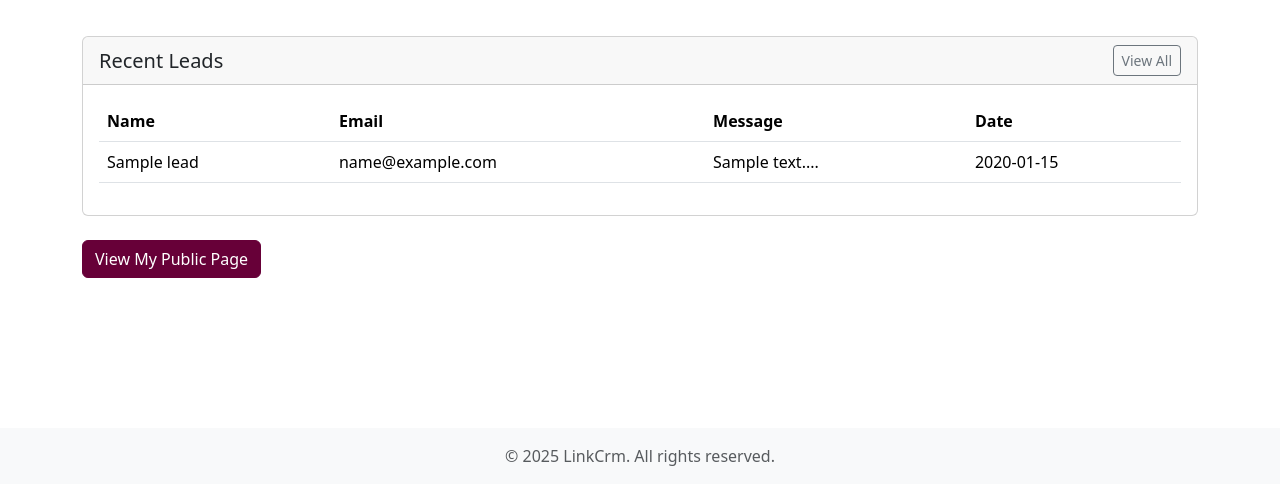
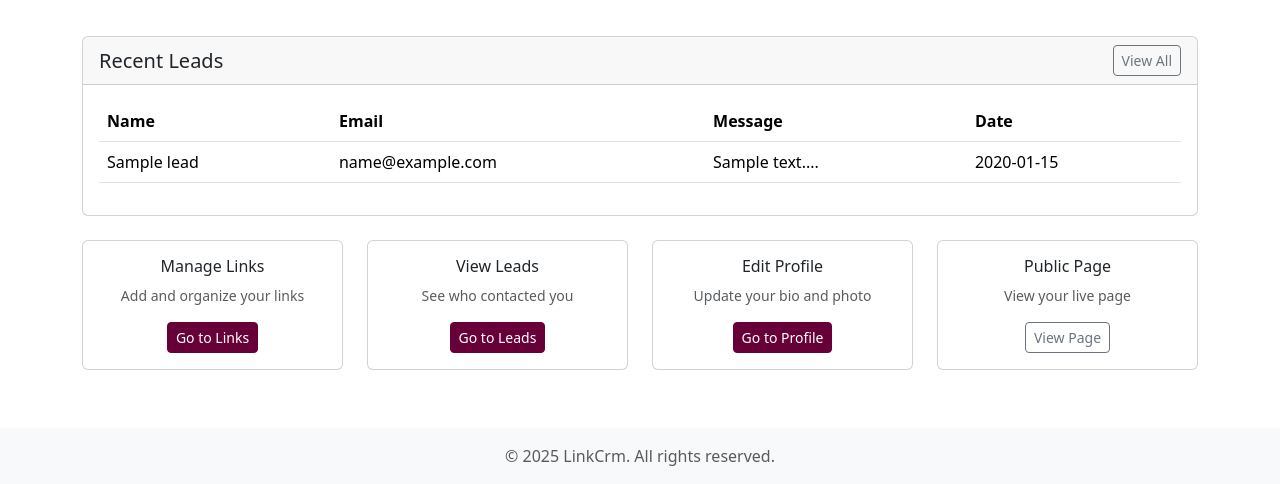
Before and after one commit to tlogandesigns/linkcrm, a FastAPI app: template api/app/templates/dashboard/index.html in a window 1280 px wide. Shown: the part 316-800 px from the top of the page. Run offline with FastAPI, Linux system fonts and the light colour scheme; the template is opened without the code that fills it: most values are stand-ins (such as "Sample title", 1, 10 or a date in 2020).

Commit message:
Add navigation links and quick action cards
Navigation Bar:
- Added Links, Leads, and Profile links to navbar
- Made "My Page" open in new tab
- Better organized menu for logged-in users

Dashboard Quick Actions:
- Added 4 quick action cards at bottom of dashboard
- Manage Links - Go to link management
- View Leads - See contact submissions
- Edit Profile - Update bio and photo
- Public Page - View live page in new tab
- Clean card design with descriptions

🤖 Generated with [Claude Code](https://claude.com/claude-code)

Co-Authored-By: Claude <noreply@anthropic.com>

```diff
--- a/api/app/templates/dashboard/index.html
+++ b/api/app/templates/dashboard/index.html
@@ -118,7 +118,42 @@
     </div>
 </div>
 
-<div class="mt-4">
-    <a href="/u/{{ current_user.handle }}" class="btn btn-cabernet" target="_blank">View My Public Page</a>
+<div class="row mt-4">
+    <div class="col-md-3 mb-3">
+        <div class="card text-center">
+            <div class="card-body">
+                <h6 class="card-title">Manage Links</h6>
+                <p class="text-muted small">Add and organize your links</p>
+                <a href="/dashboard/links" class="btn btn-sm btn-cabernet">Go to Links</a>
+            </div>
+        </div>
+    </div>
+    <div class="col-md-3 mb-3">
+        <div class="card text-center">
+            <div class="card-body">
+                <h6 class="card-title">View Leads</h6>
+                <p class="text-muted small">See who contacted you</p>
+                <a href="/dashboard/leads" class="btn btn-sm btn-cabernet">Go to Leads</a>
+            </div>
+        </div>
+    </div>
+    <div class="col-md-3 mb-3">
+        <div class="card text-center">
+            <div class="card-body">
+                <h6 class="card-title">Edit Profile</h6>
+                <p class="text-muted small">Update your bio and photo</p>
+                <a href="/dashboard/profile" class="btn btn-sm btn-cabernet">Go to Profile</a>
+            </div>
+        </div>
+    </div>
+    <div class="col-md-3 mb-3">
+        <div class="card text-center">
+            <div class="card-body">
+                <h6 class="card-title">Public Page</h6>
+                <p class="text-muted small">View your live page</p>
+                <a href="/u/{{ current_user.handle }}" class="btn btn-sm btn-outline-secondary" target="_blank">View Page</a>
+            </div>
+        </div>
+    </div>
 </div>
 {% endblock %}
--- a/api/app/templates/layout.html
+++ b/api/app/templates/layout.html
@@ -21,7 +21,16 @@
                             <a class="nav-link" href="/dashboard">Dashboard</a>
                         </li>
                         <li class="nav-item">
-                            <a class="nav-link" href="/u/{{ current_user.handle }}">My Page</a>
+                            <a class="nav-link" href="/dashboard/links">Links</a>
+                        </li>
+                        <li class="nav-item">
+                            <a class="nav-link" href="/dashboard/leads">Leads</a>
+                        </li>
+                        <li class="nav-item">
+                            <a class="nav-link" href="/dashboard/profile">Profile</a>
+                        </li>
+                        <li class="nav-item">
+                            <a class="nav-link" href="/u/{{ current_user.handle }}" target="_blank">My Page</a>
                         </li>
                         <li class="nav-item">
                             <form method="post" action="/auth/logout" style="display: inline;">
```
